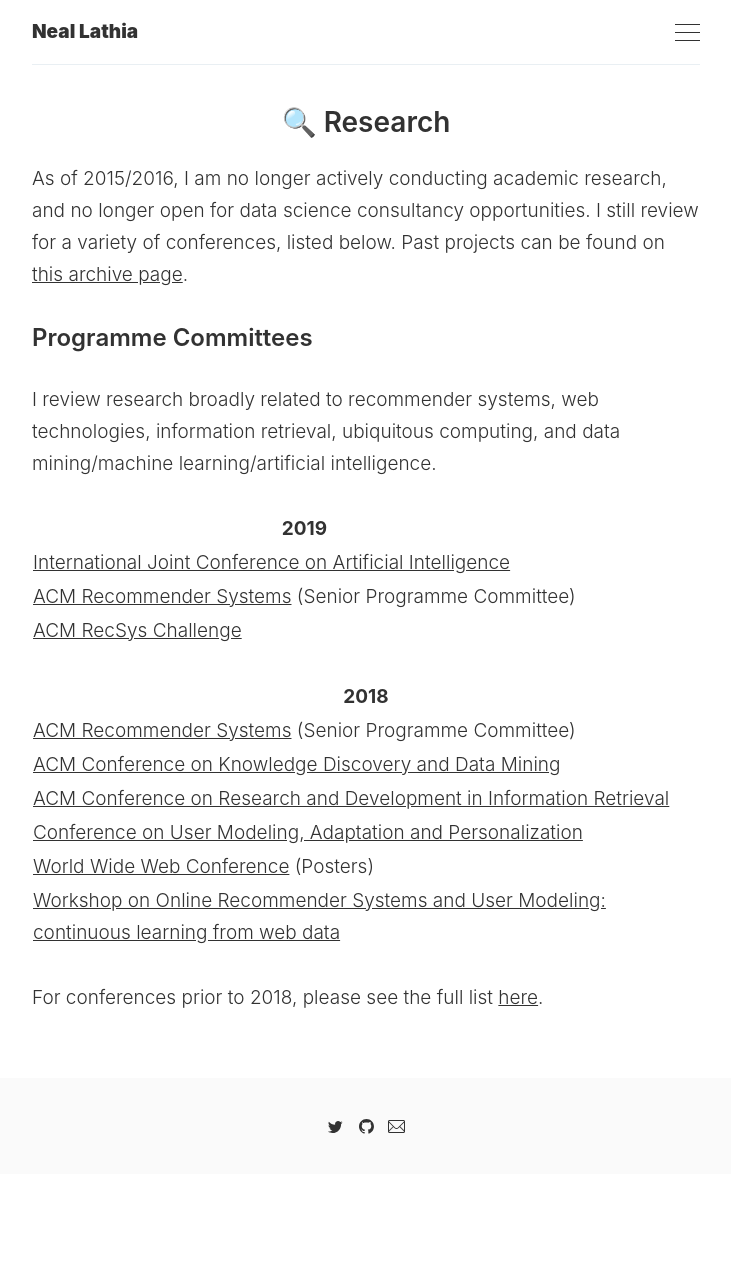
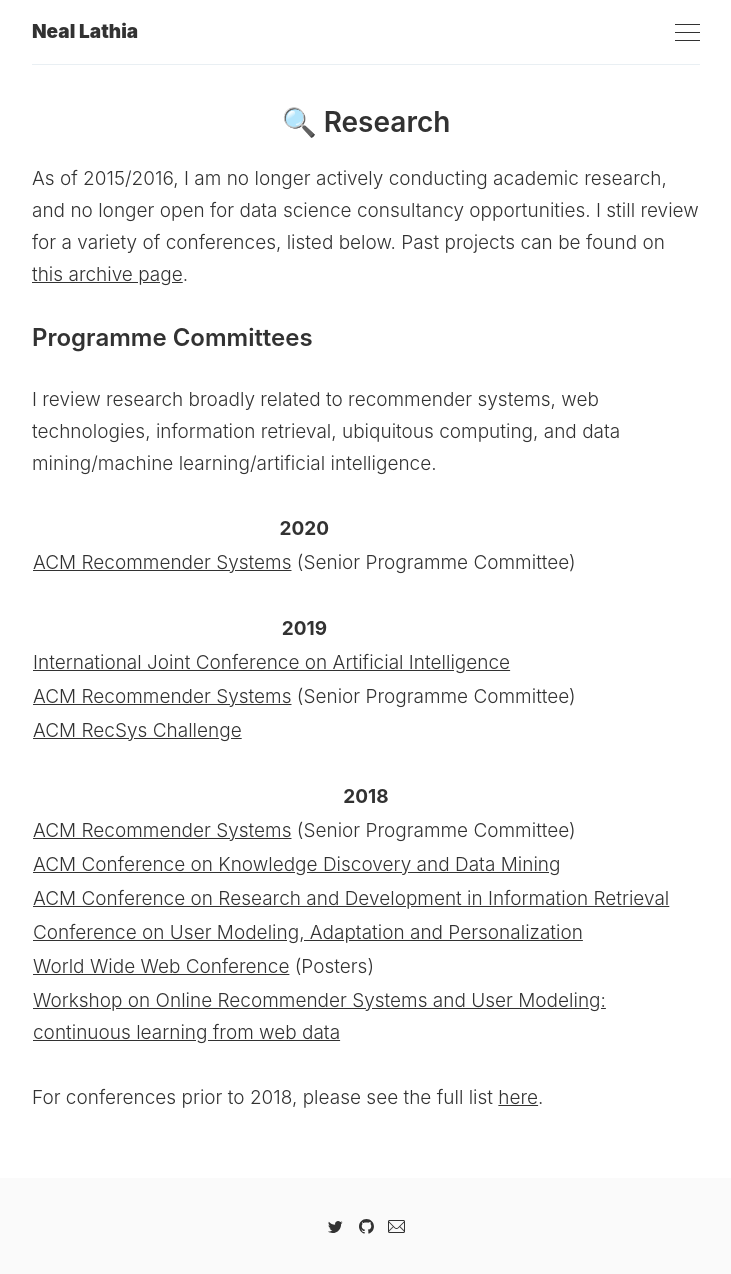
Before and after one commit to nlathia/nlathia.github.io, a Jekyll site: the page built from _pages/research.md, in a window 1280 px wide. Shown: the whole page, without its empty margins (274-1005 px from the left). Built offline with Jekyll 4.4.1, drawn with Linux system fonts in a browser that asks for light colours; before the commit the page ends 1174 px from its top, so only the background shows below that.

Commit message:
Add recsys '20

```diff
--- a/_pages/research.md
+++ b/_pages/research.md
@@ -8,6 +8,11 @@
 ### Programme Committees
 
 I review research broadly related to recommender systems, web technologies, information retrieval, ubiquitous computing, and data mining/machine learning/artificial intelligence.
+
+| 2020       |
+| ------------- |
+| [ACM Recommender Systems](https://recsys.acm.org/recsys20/) (Senior Programme Committee) |
+
 
 | 2019       |
 | ------------- |
```
